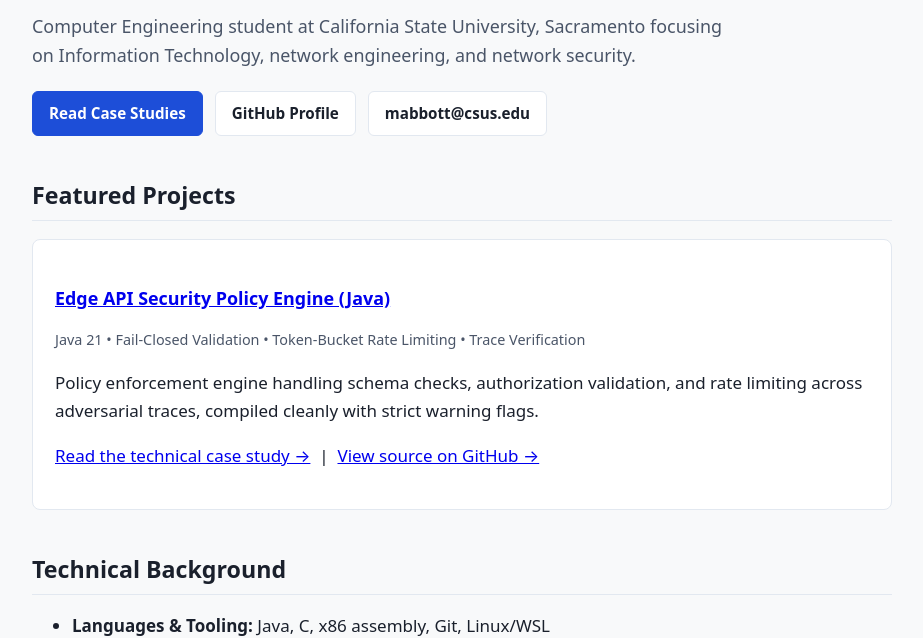
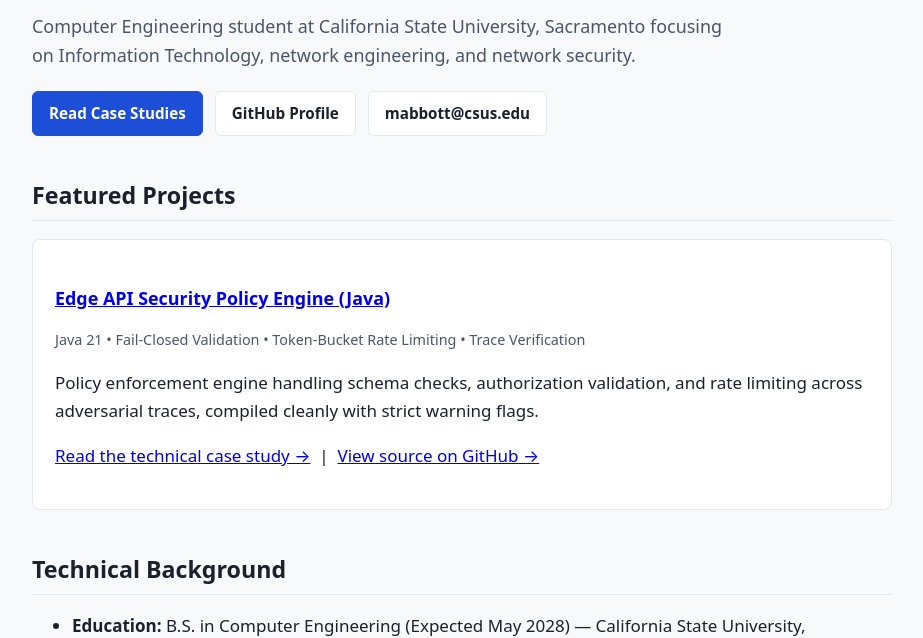
Before and after one commit to Mason-Abbott/Mason-Abbott.github.io, a plain HTML site: page index.html in a window 1280 px wide. Shown: the part 164-802 px from the top of the page, without its empty margins (178-1101 px from the left). Drawn offline with Linux system fonts and the light colour scheme.

Commit message:
Update Technical Background education and networking items in index.html

```diff
--- a/index.html
+++ b/index.html
@@ -53,6 +53,7 @@
     <section id="skills">
       <h2>Technical Background</h2>
       <ul>
+        <li><strong>Education:</strong> B.S. in Computer Engineering (Expected May 2028) &mdash; California State University, Sacramento; A.S. in Information Technology &amp; A.S. in Computer Science &mdash; Folsom Lake College</li>
         <li><strong>Languages &amp; Tooling:</strong> Java, C, x86 assembly, Git, Linux/WSL</li>
         <li><strong>Networking:</strong> TCP sliding-window &amp; congestion control, link-state routing, edge security policies</li>
         <li><strong>Certifications:</strong> CompTIA Network+ ce, CompTIA A+ ce</li>
```
